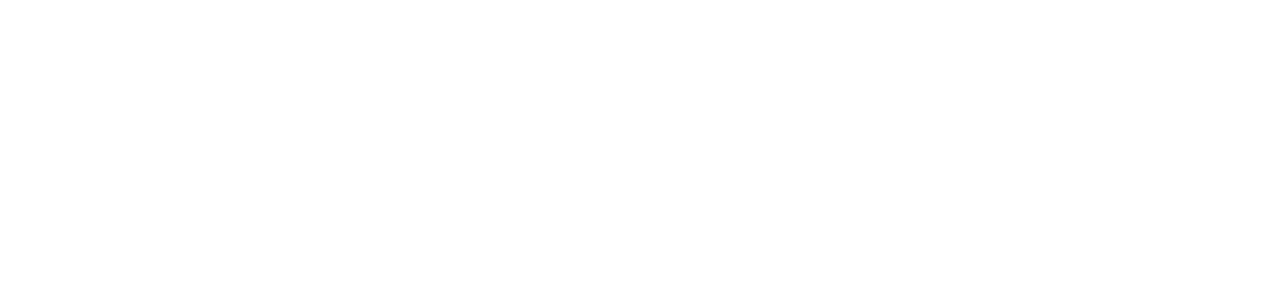
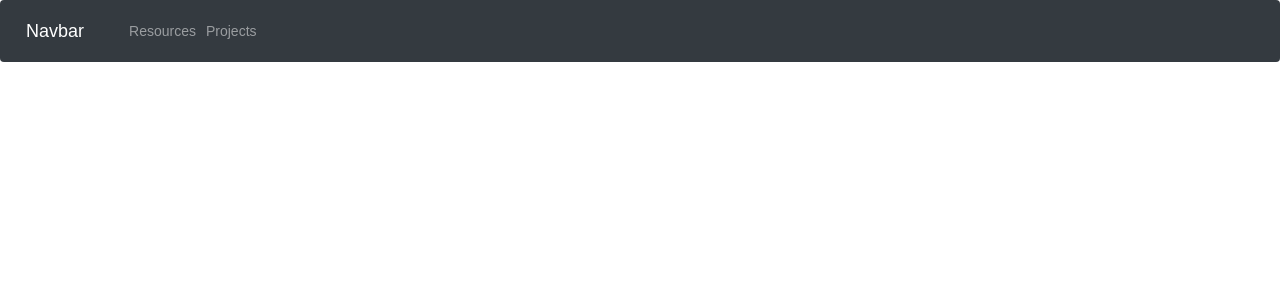
Before and after one commit to velimd/journalplanner, a React (Create React App) app in the folder frontend/client/: page /projects in a window 1280 px wide. Shown: the top 300 px of the page. Built offline with nearby package versions, Linux system fonts and the light colour scheme.

Commit message:
included resource and project route

```diff
--- a/frontend/client/src/App.js
+++ b/frontend/client/src/App.js
@@ -3,13 +3,17 @@
 import './App.css';
 
 import Home from './pages/Home.js';
+import Resource from './pages/Resource.js';
+import Project from './pages/Project.js'
 
 class App extends Component {
   render() {
     return (
         <Router>
           <div>
-            <Route exact path="/" component={Home}/>
+              <Route exact path="/" component={Home}/>
+              <Route exact path="/resources" component={Resource}/>
+              <Route exact path="/projects" component={Project}/>
           </div>
         </Router>
     );
--- /dev/null
+++ b/frontend/client/src/pages/Project.js
@@ -0,0 +1,17 @@
+import React, { Component } from 'react';
+
+import './Home.css';
+import Navbar from '../components/Navbar.js'
+
+class Project extends Component {
+    render() {
+        return (
+            <div>
+                <Navbar/>
+
+            </div>
+        );
+    }
+}
+
+export default Project;
--- /dev/null
+++ b/frontend/client/src/pages/Resource.js
@@ -0,0 +1,17 @@
+import React, { Component } from 'react';
+
+import './Home.css';
+import Navbar from '../components/Navbar.js'
+
+class Resource extends Component {
+    render() {
+        return (
+            <div>
+                <Navbar/>
+
+            </div>
+        );
+    }
+}
+
+export default Resource;
```
Also changed, not shown: frontend/client/src/pages/Project.css (added), frontend/client/src/pages/Resource.css (added).
